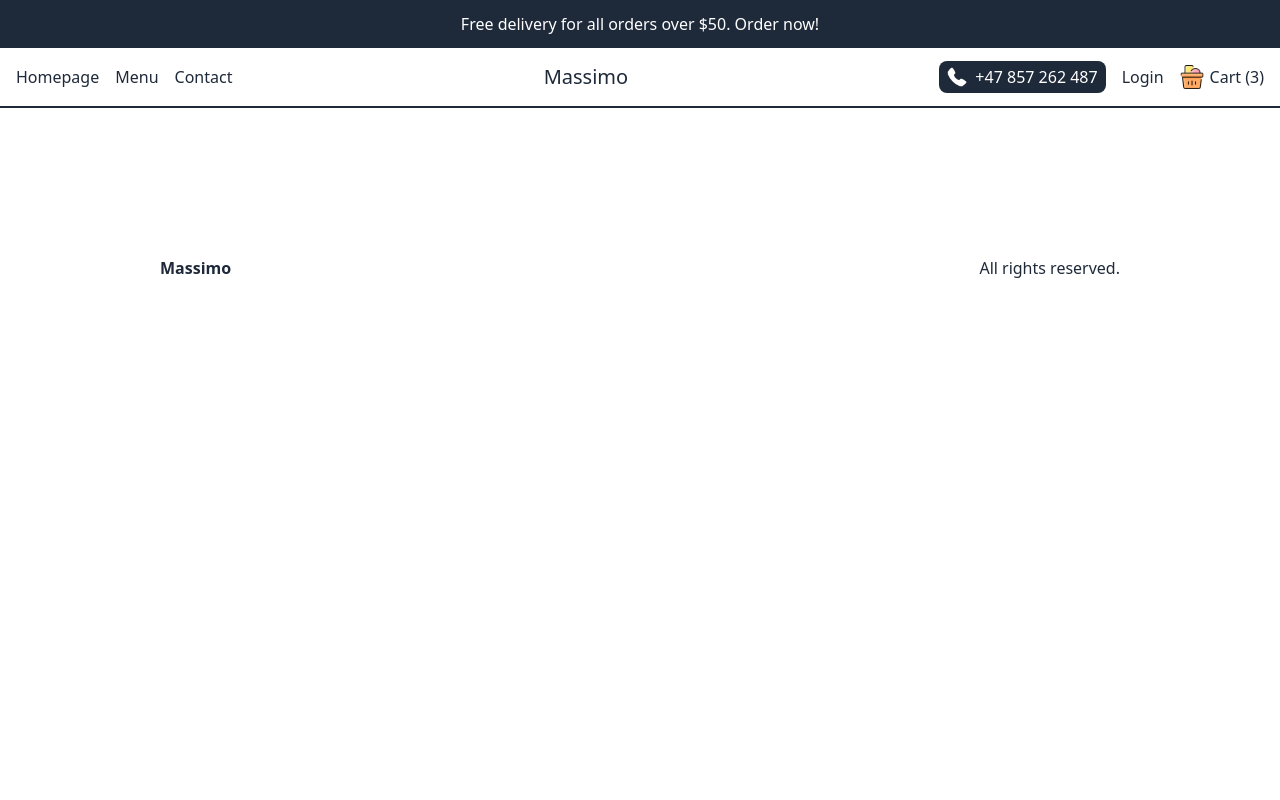
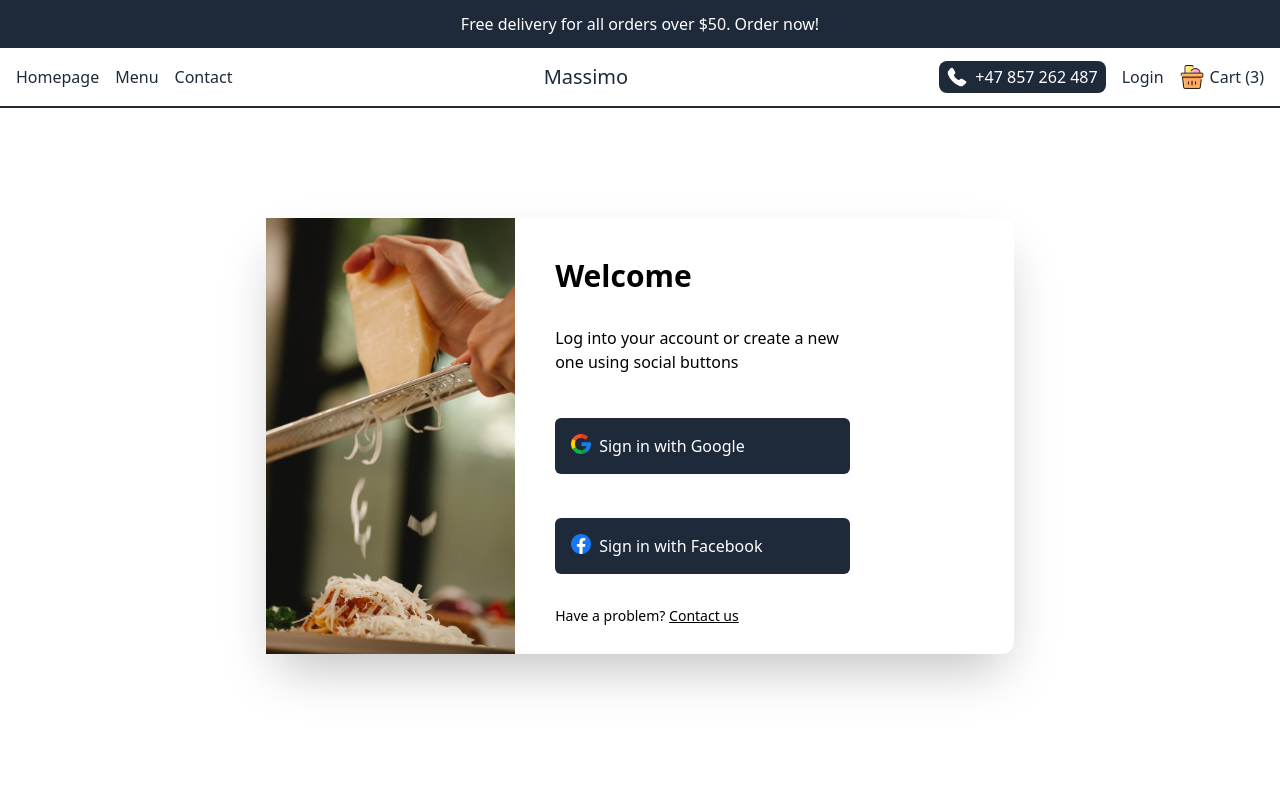
Before and after one commit to deansainer/next-restaurant, a Next.js app: page /login in a window 1280 px wide. Shown: the top 800 px of the page. Built offline with nearby package versions, Linux system fonts and the light colour scheme.

Commit message:
implemented login page

```diff
--- a/src/app/login/page.tsx
+++ b/src/app/login/page.tsx
@@ -1,11 +1,34 @@
 import React from 'react'
+import Image from 'next/image'
+import Link from 'next/link'
+
 
 const LoginPage = () => {
   return (
-    <div>
+    <div className='p-4 h-[calc(100vh-6rem)] md:h-[calc(100vh-9rem)] flex items-center justify-center'>
       {/* Box */}
-      <div className=''>
+      <div className='h-full shadow-2xl rounded-xl flex flex-col md:flex-row md:h-[70%] md:w-full lg:w-[60%] 2xl:w-1/2'>
+
         {/* Image container */}
+        <div className='relative md:h-full md:w-1/3'>
+          <Image className='object-cover' src='/loginBg.png' alt='loginImage' fill/>
+        </div>
+
+        {/* Form container */}
+        <div className='p-10 flex flex-col gap-8 md:h-full md:w-1/2'>
+          <h1 className='font-bold text-xl xl:text-3xl'>Welcome</h1>
+          <p>Log into your account or create a new one using social buttons</p>
+          <button className='flex gap-2 p-4 ring-orange-100 rounded-md text-white bg-gray-800 mt-3'>
+            <Image src='/google.png' alt='' width={20} height={20} className='object-contain'/>
+            <span>Sign in with Google</span>
+          </button>
+
+          <button className='flex gap-2 p-4 ring-orange-100 rounded-md text-white bg-gray-800 mt-3'>
+            <Image src='/facebook.png' alt='' width={20} height={20} className='object-contain'/>
+            <span>Sign in with Facebook</span>
+          </button>
+          <p className='text-sm'>Have a problem? <Link href='' className='underline'>Contact us</Link></p>
+        </div>
       </div>
     </div>
   )
```
